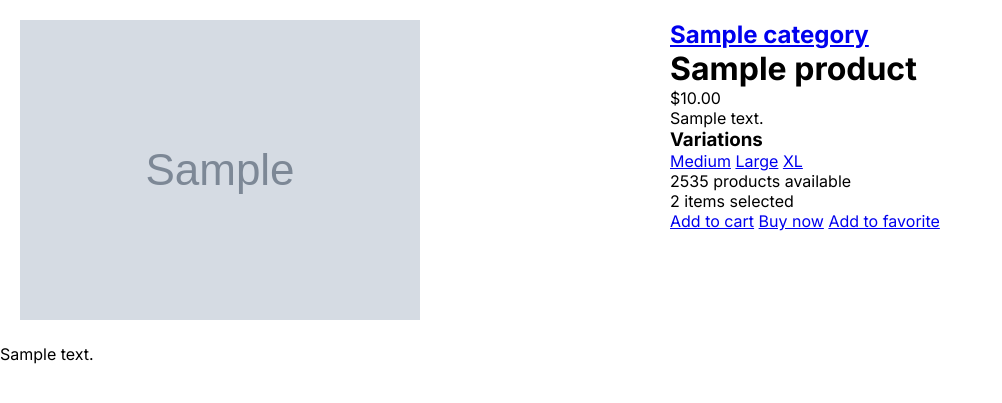
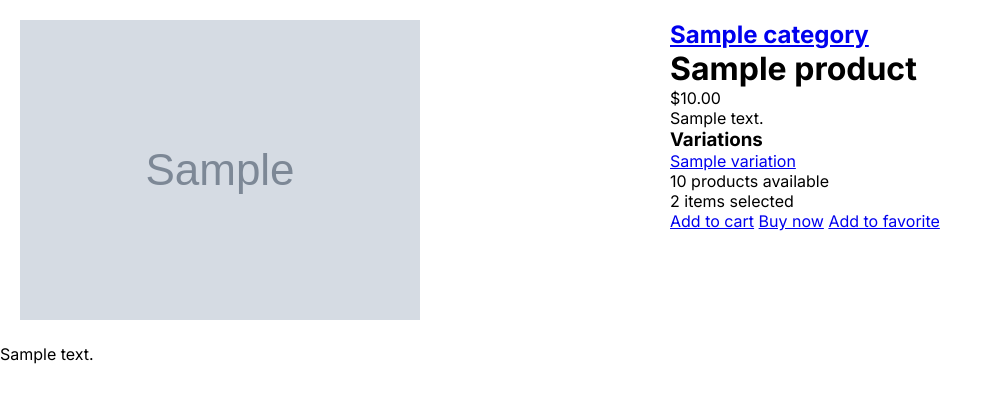
Before and after one commit to mszahan/eshop_dj5, a Django app: a page that uses templates/shop/product/detail.html in a window 1280 px wide. Shown: the part 60-463 px from the top of the page, without its empty margins (0-1002 px from the left). Run offline with Django 5.2, Linux system fonts and the light colour scheme; tables that the repository leaves empty hold one stand-in row (values such as "Sample post"); grey boxes marked "Sample" are stand-in pictures; some libraries are stand-ins or nearby versions.

Commit message:
activated variations url, price and stock

```diff
--- a/shop/models.py
+++ b/shop/models.py
@@ -1,4 +1,5 @@
 from django.db import models
+from django.db.models import Sum
 from django.urls import reverse
 from tinymce.models import HTMLField
 
@@ -46,16 +47,23 @@ class Product(models.Model):
     def get_absolute_url(self):
         return reverse('shop:product_detail', args=[self.id, self.slug])
 
+    def total_variation_stock(self):
+        return self.variations.aggregate(total=Sum('stock'))['total'] or 0
+
 
 
 class Variation(models.Model):
     product = models.ForeignKey(Product, related_name='variations', on_delete=models.CASCADE)
     name = models.CharField(max_length=150)
+    slug = models.SlugField(max_length=150, blank=True)
     stock = models.PositiveIntegerField(blank=True, null=True)
     price = models.DecimalField(max_digits=10, decimal_places=2)
 
     def __str__(self):
         return self.name
+
+    def get_absolute_url(self):
+        return reverse('shop:product_variation', args=[self.product.id, self.product.slug, self.slug])
 
 class Gallery(models.Model):
     product = models.ForeignKey(Product, related_name='galleries', on_delete=models.CASCADE)
--- a/shop/urls.py
+++ b/shop/urls.py
@@ -7,5 +7,6 @@ app_name = 'shop'
 urlpatterns = [
     path('', views.product_list, name='product_list'),
     path('<slug:category_slug>/', views.product_list, name='product_list_by_category'),
-    path('<int:id>/<slug:slug>/', views.product_detail, name='product_detail')
+    path('<int:id>/<slug:slug>/', views.product_detail, name='product_detail'),
+    path('<int:id>/<slug:slug>/<slug:variation_slug>', views.product_detail, name='product_variation'),
 ]
--- a/shop/views.py
+++ b/shop/views.py
@@ -1,5 +1,5 @@
 from django.shortcuts import render, get_object_or_404
-from .models import Category, Product
+from .models import Category, Product, Variation
 
 
 
@@ -17,6 +17,9 @@ def product_list(request, category_slug=None):
 
 
 
-def product_detail(request, id, slug):
+def product_detail(request, id, slug, variation_slug=None):
+    variation = None
     product = get_object_or_404(Product, id=id, slug=slug, available=True)
-    return render(request, 'shop/product/detail.html', {'product': product})
+    if variation_slug:
+        variation = get_object_or_404(Variation, product=product, slug=variation_slug)
+    return render(request, 'shop/product/detail.html', {'product': product, 'variation': variation})
--- a/templates/shop/product/detail.html
+++ b/templates/shop/product/detail.html
@@ -78,16 +78,33 @@
             </a>
         </h2>
         <h1>{{product.name}}</h1>
-        <p>${{product.price}}</p>
+
+        {% if variation %}
+        <p>${{variation.price}}</p>
+        {% else %}
+        <p>${{product.variations.all.0.price}}</p>
+        {% endif %}
+
         <p>{{product.short_description}}</p>
 
         <h3>Variations</h3>
         <div class="variations">
-            <a href="#">Medium</a>
-            <a href="#">Large</a>
-            <a href="#">XL</a>
+
+            {% for variety in product.variations.all %}
+            <a href="{{variety.get_absolute_url}}">{{variety.name}}</a>
+            {% endfor %}
+
+
         </div>
-        <p>2535 products available</p>
+
+        <p>
+        {% if variation %}
+            {{variation.stock}}
+        {% else %}
+            {{product.total_variation_stock}}
+        {% endif %}
+             products available</p>
+
         <p class="cart-number">2 items selected</p>
 
         <div class="action">
```
Also changed, not shown: shop/migrations/0006_variation_slug.py (added).
